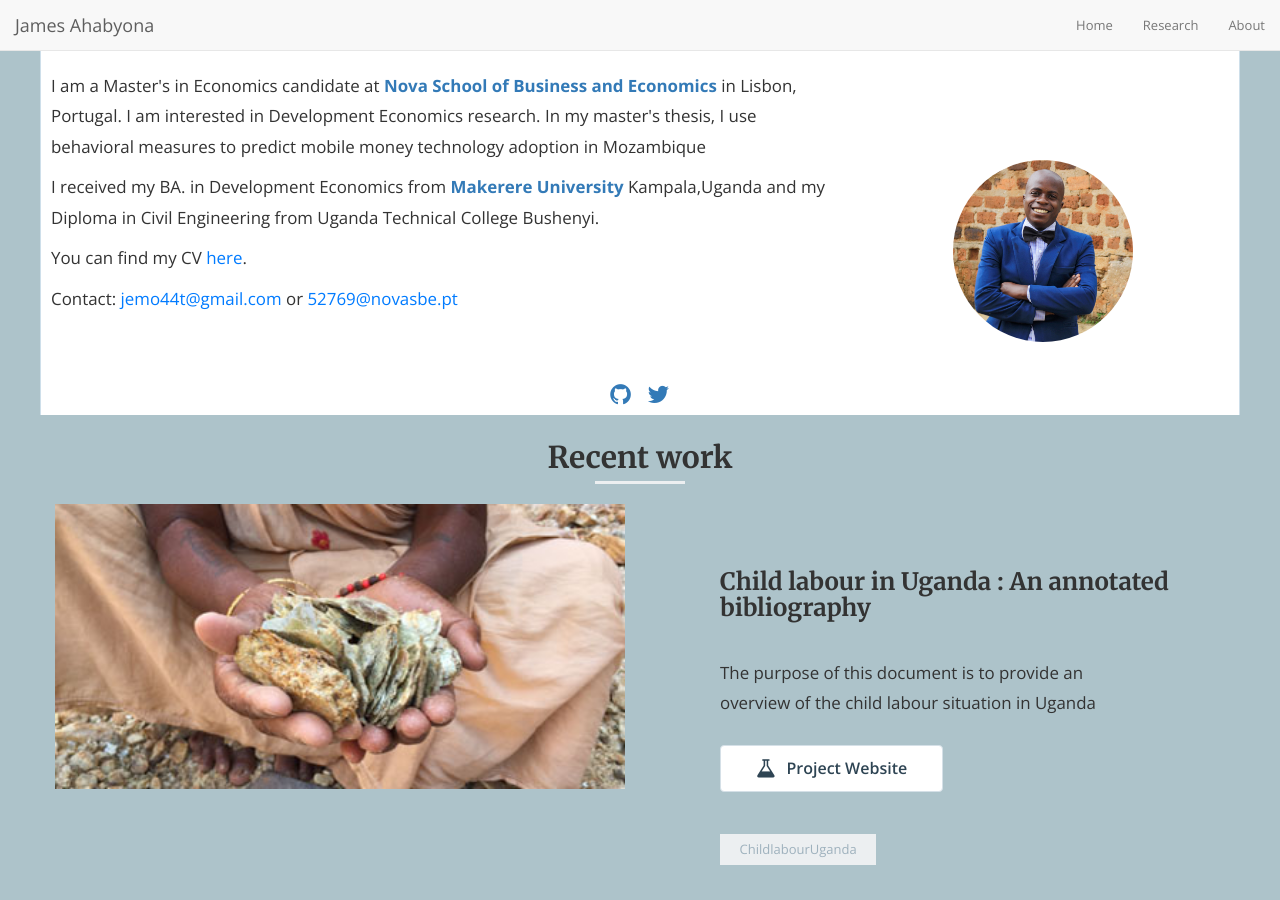
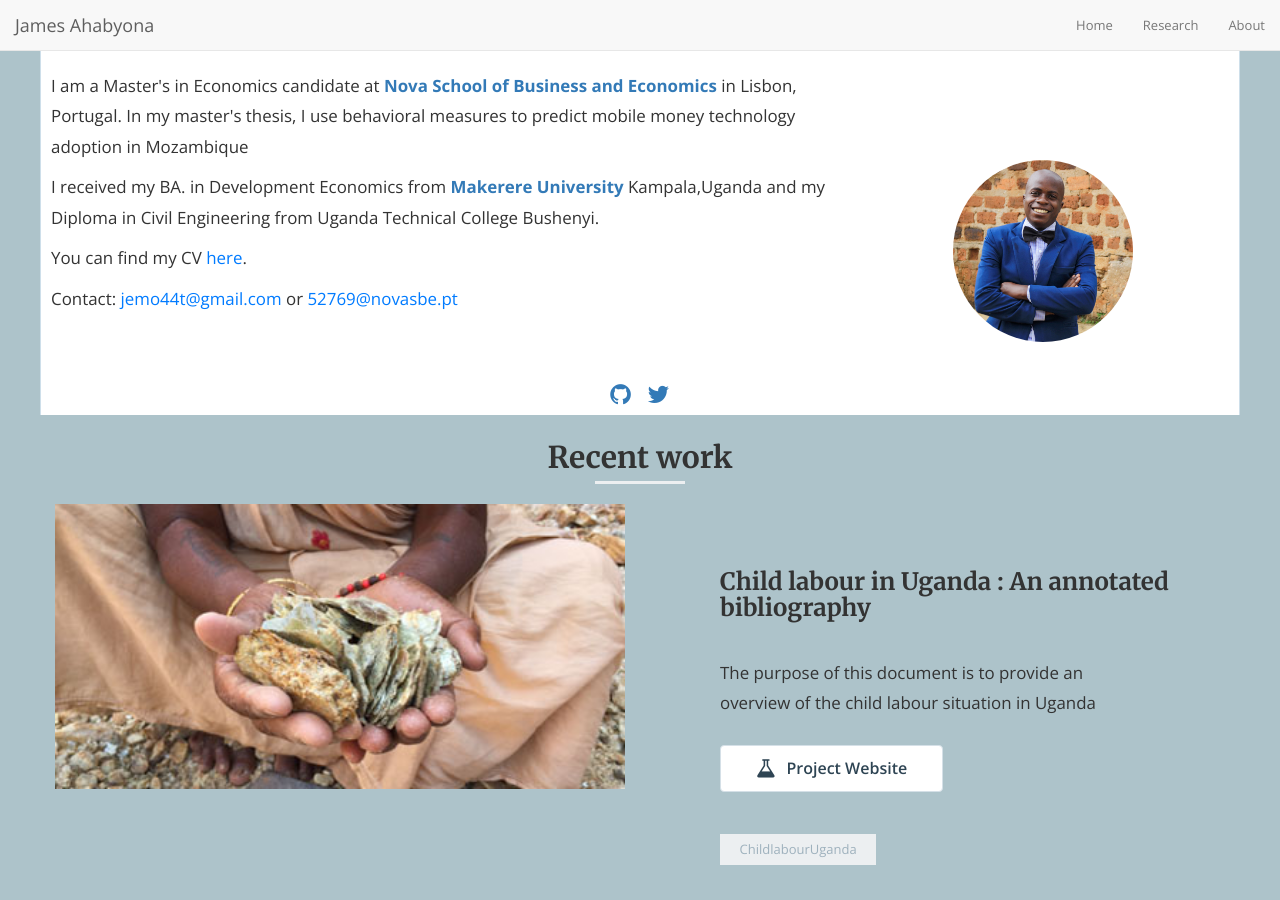
Before and after one commit to mariaelenaguer/mariaelenaguer.github.io, a Jekyll site: the page built from index.html, in a window 1280 px wide and 900 px high. Built offline with Jekyll 4.4.1, drawn with Linux system fonts in a browser that asks for light colours; nearby versions of some CDN libraries; the list of posts is cut into pages by our own code.

Commit message:
Update home-hero.html

```diff
--- a/_includes/home-hero.html
+++ b/_includes/home-hero.html
@@ -75,8 +75,7 @@
       <p class="text-left">
         I am a Master's in Economics candidate at <a
           href="https://www.novasbe.unl.pt/en/programs/masters/economics/program" target="_blank"><b>Nova School of
-            Business and Economics</b></a> in Lisbon, Portugal. I am interested in Development Economics research.
-        In my master's thesis, I use behavioral measures to predict mobile money technology adoption in Mozambique
+            Business and Economics</b></a> in Lisbon, Portugal. In my master's thesis, I use behavioral measures to predict mobile money technology adoption in Mozambique
       </p>
       </p>
       <p class="text-left">
```
